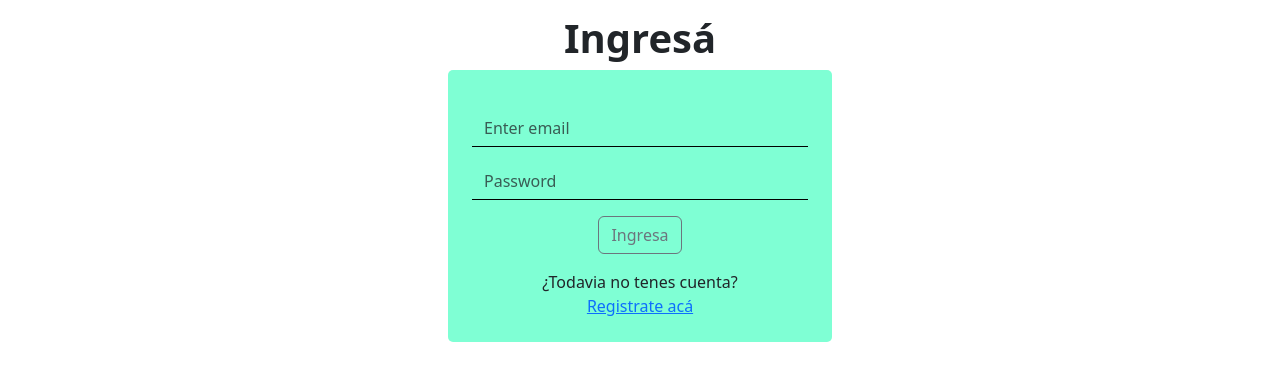
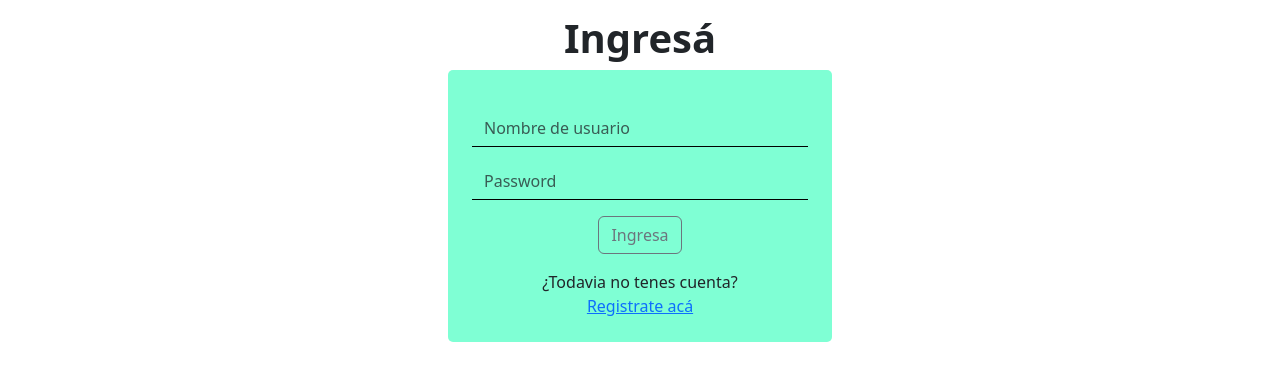
Before and after one commit to nicofara27/blog-front, a React (Create React App) app: page /ingreso in a window 1280 px wide. Shown: the part 198-578 px from the top of the page. Built offline with nearby package versions, Linux system fonts and the light colour scheme.

Commit message:
Agregue la funcion para iniciar sesion y los mensajes de error al formulario

```diff
--- a/src/components/views/PagIngreso.jsx
+++ b/src/components/views/PagIngreso.jsx
@@ -1,31 +1,83 @@
-import React from "react";
+import React, { useContext, useState } from "react";
 import { Button, Form } from "react-bootstrap";
-import { Link } from "react-router-dom";
+import { Link, useNavigate } from "react-router-dom";
+import { AuthContext } from "../context/authContext";
+import { useForm } from "react-hook-form";
 
 const PagIngreso = () => {
+  const [error, setError] = useState();
+  const { login } = useContext(AuthContext);
+  const navigate = useNavigate();
+  const {
+    register,
+    handleSubmit,
+    formState: { errors },
+  } = useForm();
+
+  const iniciarSesion = async (datos) => {
+    try {
+      await login(datos);
+      navigate("/");
+    } catch (err) {
+      setError(error.response.data);
+    }
+  };
+
   return (
     <main className="pagFormularios d-flex flex-column align-items-center justify-content-center">
       <h1 className="fw-semibold">Ingresá</h1>
-      <Form className="pagFormularios__form py-4">
-        <Form.Group className="my-3 mx-4" controlId="formBasicEmail">
+      <Form
+        className="pagFormularios__form py-4"
+        onSubmit={handleSubmit(iniciarSesion)}
+      >
+        <Form.Group className="my-3 mx-4" controlId="formBasicUserName">
           <Form.Control
-            type="email"
-            placeholder="Enter email"
+            type="text"
+            placeholder="Nombre de usuario"
             className="formInput"
+            {...register("nombreUsuario", {
+              required: "Este campo no puede estar vacio.",
+              minLength: {
+                value: 4,
+                message: "El nombre debe tener al menos 4 caracteres",
+              },
+              maxLength: {
+                value: 30,
+                message: "El nombre no debe tener mas de 30 caracteres",
+              },
+            })}
           />
+          <Form.Text className="text-danger">
+            {errors.nombreUsuario?.message}
+          </Form.Text>
         </Form.Group>
-
         <Form.Group className="my-3 mx-4" controlId="formBasicPassword">
           <Form.Control
             type="password"
             placeholder="Password"
             className="formInput"
+            {...register("contrasenia", {
+              required: "Este campo no puede estar vacio.",
+              minLength: {
+                value: 8,
+                message: "Su contraseña debe tener al menos 8 caracteres",
+              },
+              maxLength: {
+                value: 30,
+                message:
+                  "Su contraseña debe tener como 30 caracteres como maximo",
+              },
+            })}
           />
+          <Form.Text className="text-danger">
+            {errors.contrasenia?.message}
+          </Form.Text>
         </Form.Group>
         <div className="text-center mb-3">
           <Button variant="outline-secondary" type="submit">
             Ingresa
           </Button>
+          {error && <p className="text-danger">{error}</p>}
         </div>
         <p className="text-center m-0">¿Todavia no tenes cuenta?</p>
         <div className="text-center">
```
